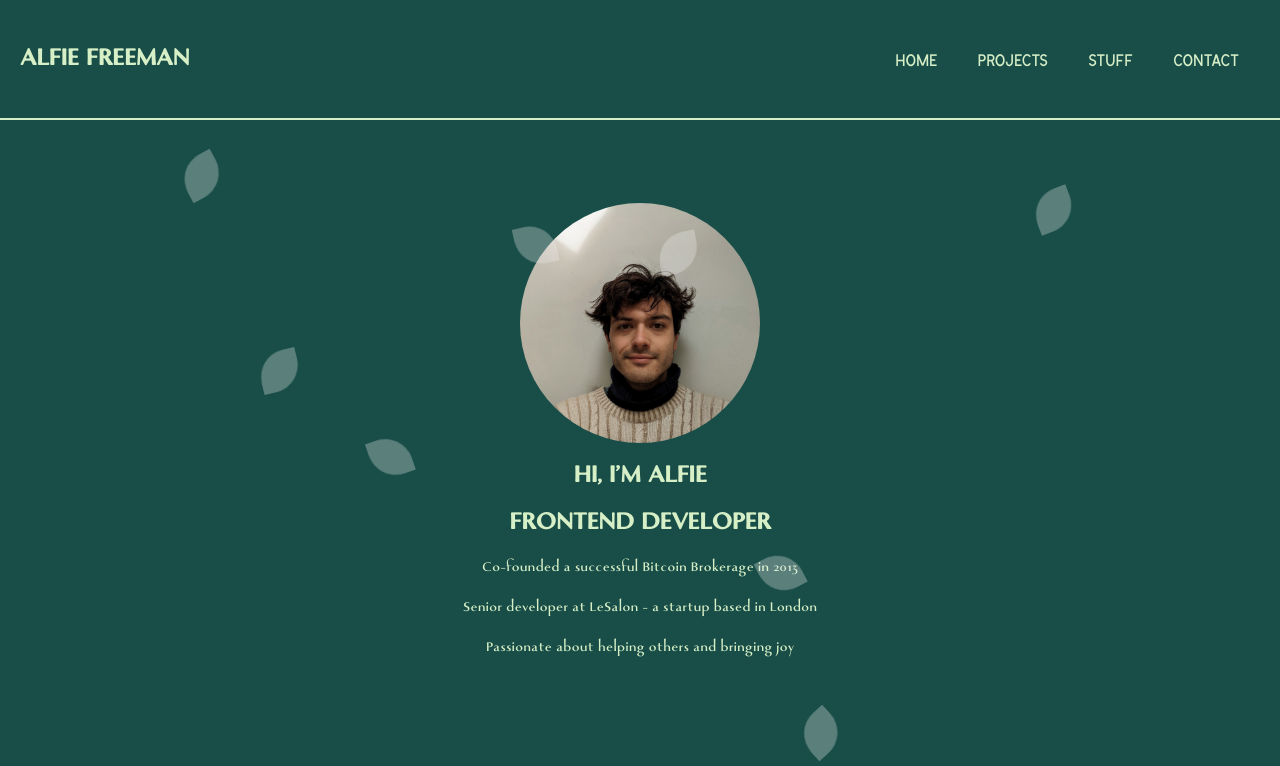
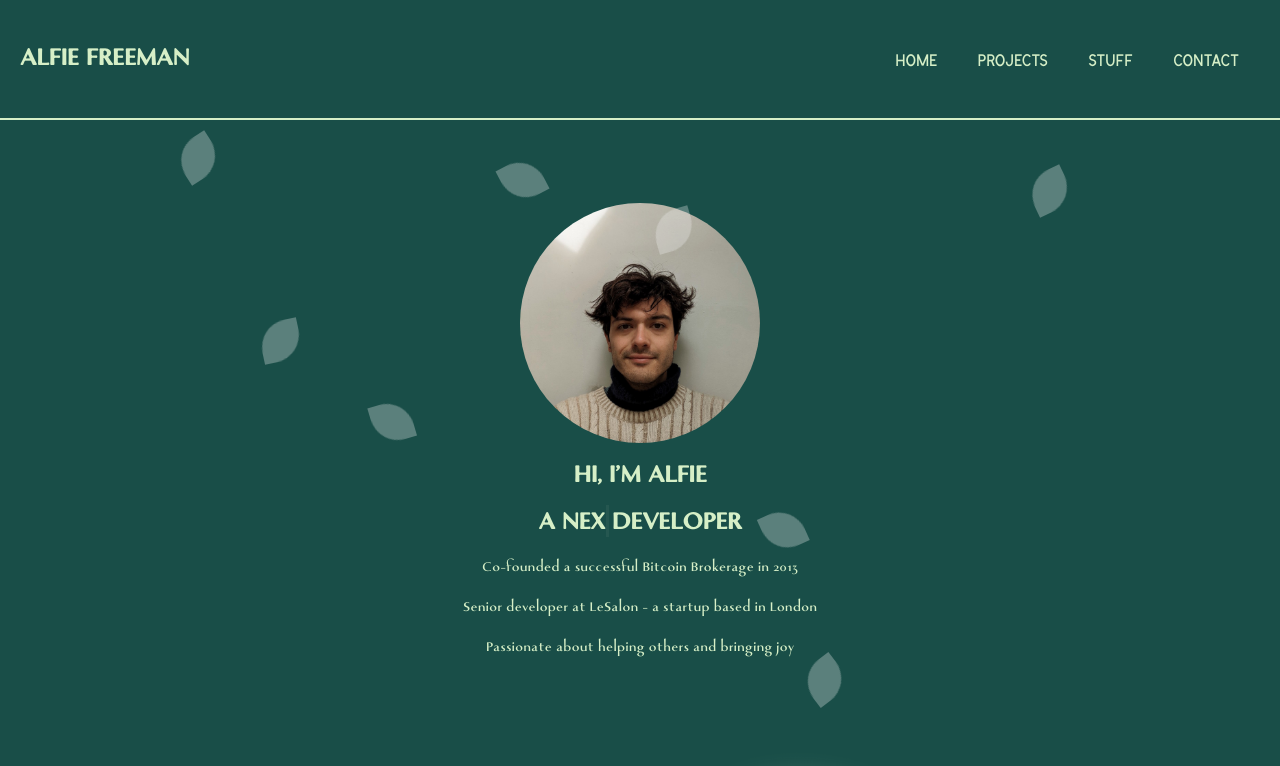
Before and after one commit to runticle/next-website, a Next.js app: page / in a window 1280 px wide. Shown: the top 766 px of the page. Built offline with nearby package versions, Linux system fonts and the light colour scheme.

Commit message:
skills are now displayed in about me

```diff
--- a/src/components/AboutMe.js
+++ b/src/components/AboutMe.js
@@ -1,5 +1,6 @@
 import Image from 'next/image';
 import styled from 'styled-components';
+import TypeWriter from './shared/TypeWriter';
 
 const AboutMeStyles = styled.div`
     display: flex;
@@ -51,14 +52,30 @@ const TextContainer = styled.div`
 export default function AboutMe() {
 
     const title = `Hi, I'm Alfie`
-    const subtitle = `Frontend developer`
+    const subtitle = ` developer`
     const description =
         [
             `Co-founded a successful Bitcoin Brokerage in 2013`,
             `Senior developer at LeSalon - a startup based in London`,
             `Passionate about helping others and bringing joy`
         ]
-
+    const tech = [
+        'Frontend',
+        'Javascript',
+        'NextJS',
+        'HTML5',
+        'React Native',
+        'SCSS',
+        // 'Hugo',
+        'React',
+        // 'Redux',
+        // 'NodeJS',
+        'CSS',
+        // 'Jest',
+        // 'graphql',
+        // 'AWS',
+        // 'SQL',
+    ]
 
     return (
         <AboutMeStyles>
@@ -67,6 +84,8 @@ export default function AboutMe() {
                     {title}
                 </h1>
                 <h2>
+                    {"A "}
+                    <TypeWriter words={tech} />
                     {subtitle}
                 </h2>
                 {description.map((i, index) => <p key={index}>{i}</p>)}
--- a/src/components/Skills.js
+++ b/src/components/Skills.js
@@ -1,4 +1,5 @@
 import styled from 'styled-components';
+import TextBlock from './shared/TextBlock';
 import TypeWriter from './shared/TypeWriter';
 
 const SkillsStyle = styled.div`
--- a/src/pages/index.js
+++ b/src/pages/index.js
@@ -19,7 +19,7 @@ export default function Home() {
         <link rel="icon" href="/favicon.ico" />
       </Head>
       <AboutMe />
-      <Skills />
+      {/* <Skills /> */}
       <Heading>
         <h1>
           Experience & Education
```
